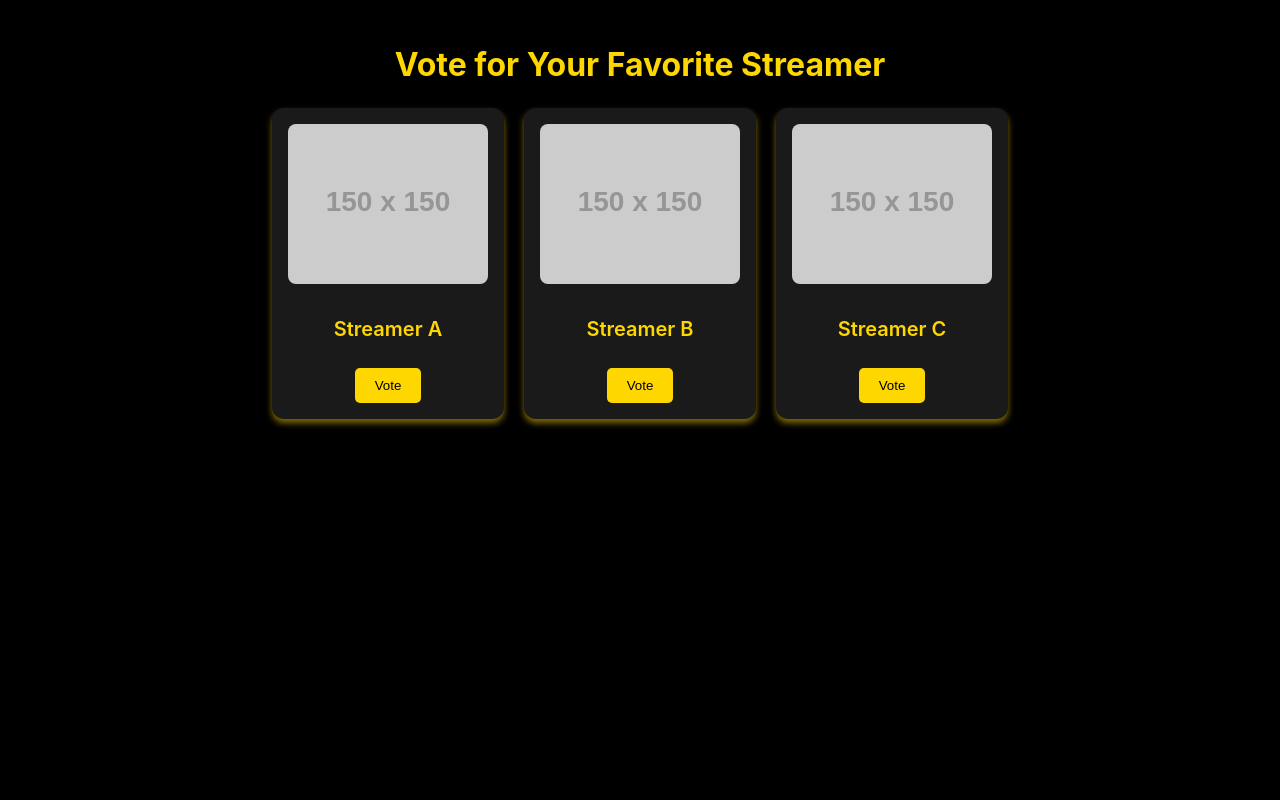
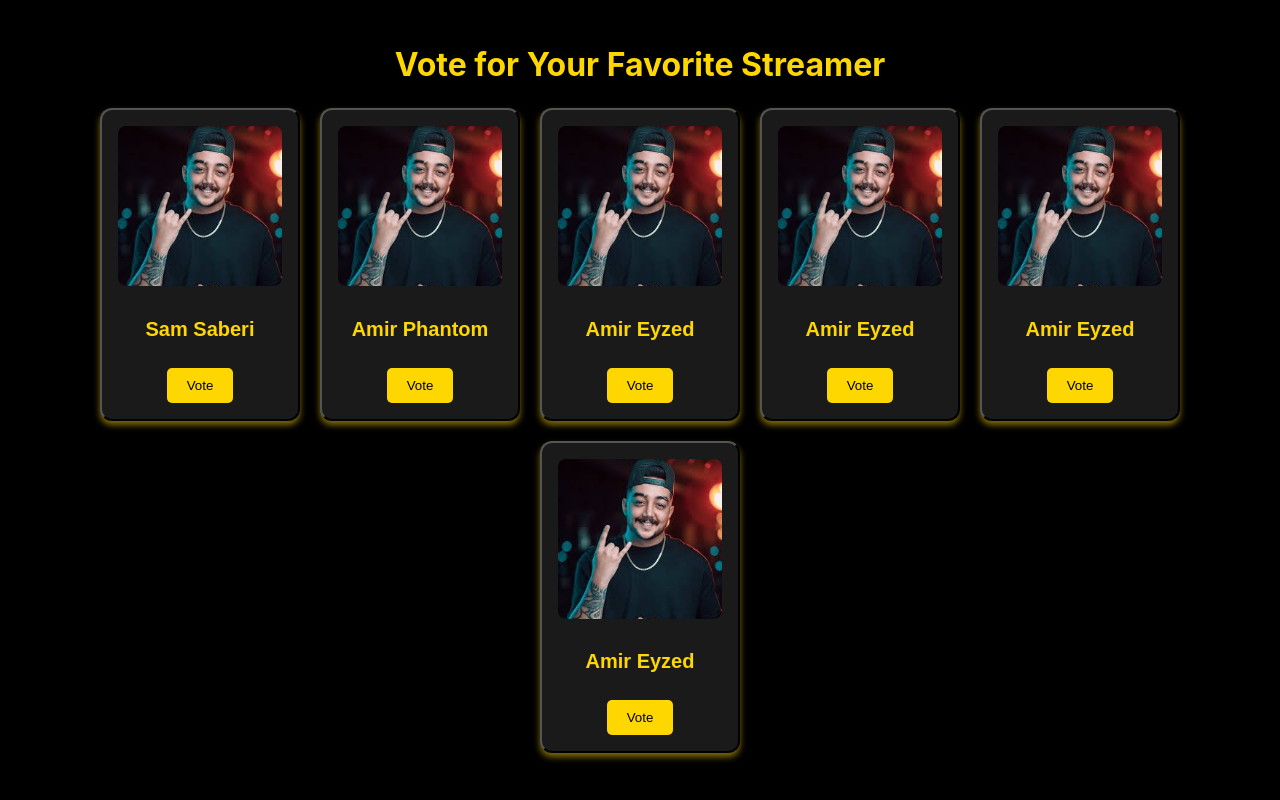
Before and after one commit to amir-nemati/BestPersians, a React (Create React App) app: page /vote in a window 1280 px wide. Shown: the top 800 px of the page. Built offline with nearby package versions, Linux system fonts and the light colour scheme; the HTML template or start-up script is replaced by a standard one.

Commit message:
Style Vote Stremers Done

```diff
--- a/src/App.js
+++ b/src/App.js
@@ -1,7 +1,8 @@
 import React from "react";
 import { BrowserRouter as Router, Route, Routes } from "react-router-dom";
+import stream from "./pages/Vote"
+import Admin from "./Admin"
 import Vote from "./pages/Vote";
-import Admin from "./Admin"
 
 const App = () => {
   return (
--- a/src/pages/Vote.js
+++ b/src/pages/Vote.js
@@ -1,11 +1,15 @@
 import { useState, useEffect } from "react";
 import { db } from "../firebaseConfig";
 import { collection, addDoc } from "firebase/firestore";
+import samsaberi from "../images/download.png";
 
 const streamers = [
-  { name: "Streamer A", image: "https://via.placeholder.com/150" },
-  { name: "Streamer B", image: "https://via.placeholder.com/150" },
-  { name: "Streamer C", image: "https://via.placeholder.com/150" },
+  { name: "Sam Saberi", image: samsaberi },
+  { name: "Amir Phantom", image: samsaberi },
+  { name: "Amir Eyzed", image: samsaberi },
+  { name: "Amir Eyzed", image: samsaberi },
+  { name: "Amir Eyzed", image: samsaberi },
+  { name: "Amir Eyzed", image: samsaberi  },
 ];
 
 const Vote = () => {
@@ -40,13 +44,13 @@ const Vote = () => {
       <h1 style={{ fontSize: "32px", fontWeight: "bold", marginBottom: "24px" }}>Vote for Your Favorite Streamer</h1>
       <div style={{ display: "flex", justifyContent: "center", gap: "20px", flexWrap: "wrap" }}>
         {streamers.map((streamer) => (
-          <div key={streamer.name} style={{ backgroundColor: "#1a1a1a", padding: "16px", borderRadius: "12px", textAlign: "center", boxShadow: "0px 4px 6px rgba(255, 215, 0, 0.5)", width: "200px" }}>
+          <button key={streamer.name} style={{ backgroundColor: "#1a1a1a", padding: "16px", borderRadius: "12px", textAlign: "center", boxShadow: "0px 4px 6px rgba(255, 215, 0, 0.5)", width: "200px" }}>
             <img
               src={streamer.image}
               alt={streamer.name}
               style={{ width: "100%", height: "160px", objectFit: "cover", borderRadius: "8px", marginBottom: "12px" }}
             />
-            <h2 style={{ fontSize: "20px", fontWeight: "600" }}>{streamer.name}</h2>
+            <h2 style={{ fontSize: "20px", fontWeight: "600", color: "#FFD700" }}>{streamer.name}</h2>
             <button
               onClick={() => handleVote(streamer.name)}
               disabled={hasVoted}
@@ -54,7 +58,7 @@ const Vote = () => {
             >
               {hasVoted ? "Voted" : "Vote"}
             </button>
-          </div>
+          </button>
         ))}
       </div>
     </div>
```
Also changed, not shown: src/images/download.png (added).
